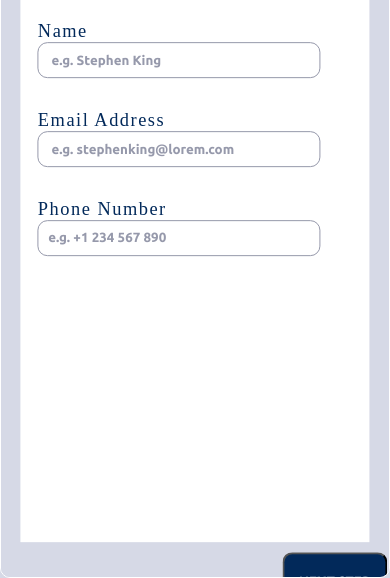
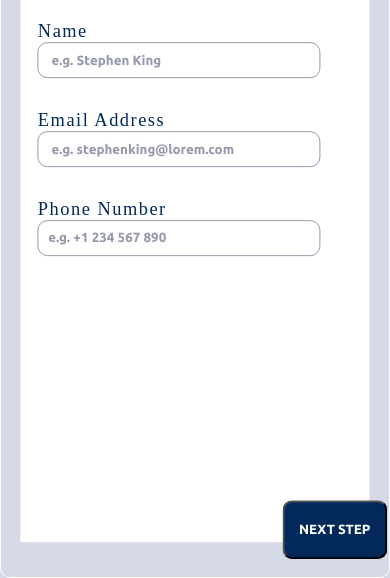
Before and after one commit to Olaoyedee/my-multi-step-form-new, a plain HTML site: page index.html in a window 390 px wide. Shown: the part 266-844 px from the top of the page. Drawn offline with Linux system fonts and the light colour scheme.

Commit message:
mobile view adjustment trial

```diff
--- a/styles.css
+++ b/styles.css
@@ -697,7 +697,7 @@ input{
     }
     .button{
         position: absolute;
-        bottom: -8%;
+        bottom: 0%;
         height: 7vh;
     }
     .form-step2{
```
